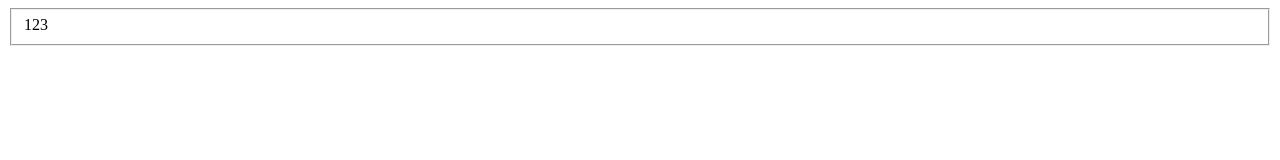
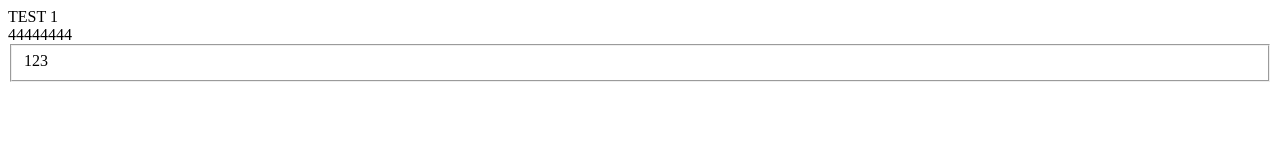
Before and after one commit to trinidaa/MATE, a plain HTML site: page index.html in a window 1280 px wide. Drawn offline with Linux system fonts and the light colour scheme.

```diff
--- a/index.html
+++ b/index.html
@@ -6,6 +6,8 @@
     <title>Document</title>
 </head>
 <body>
+    <Header>TEST 1</Header>
+    <main>44444444</main>
     <Fieldset>123</Fieldset>
 </body>
 </html>
```
